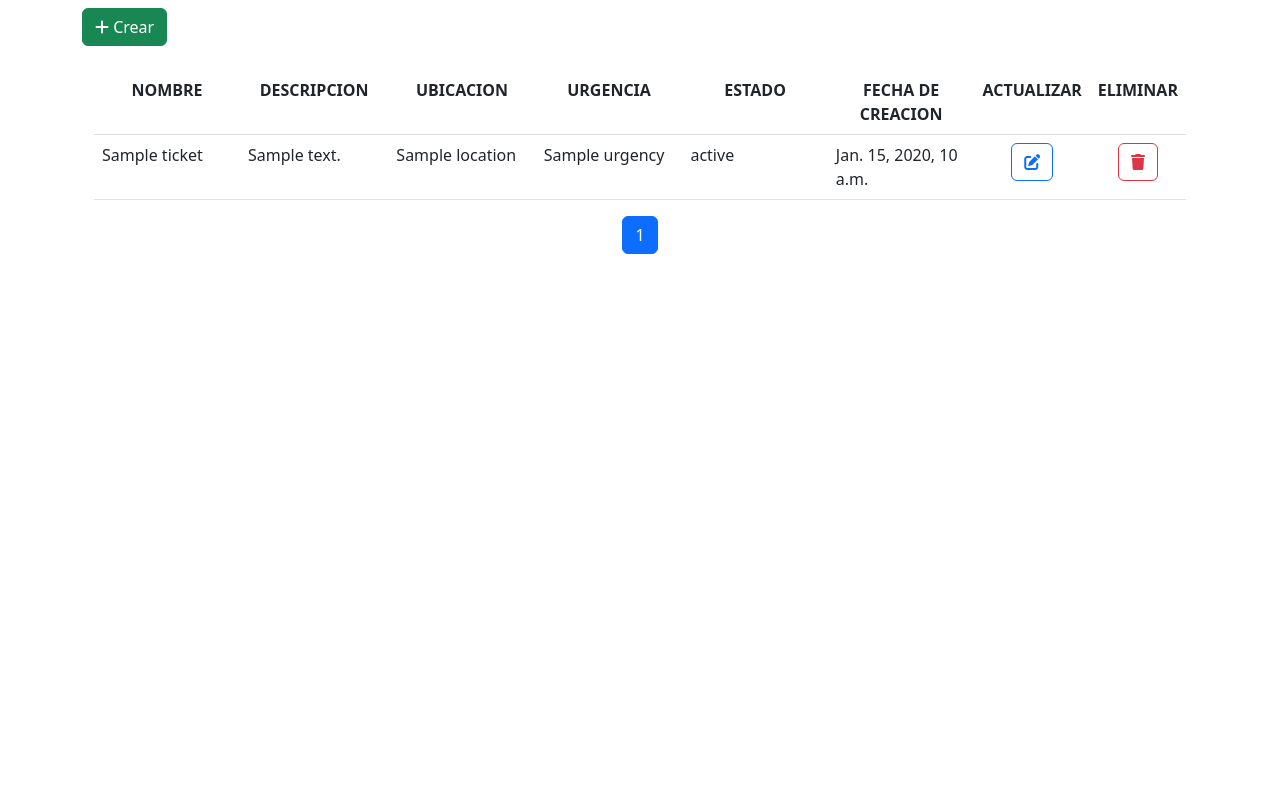
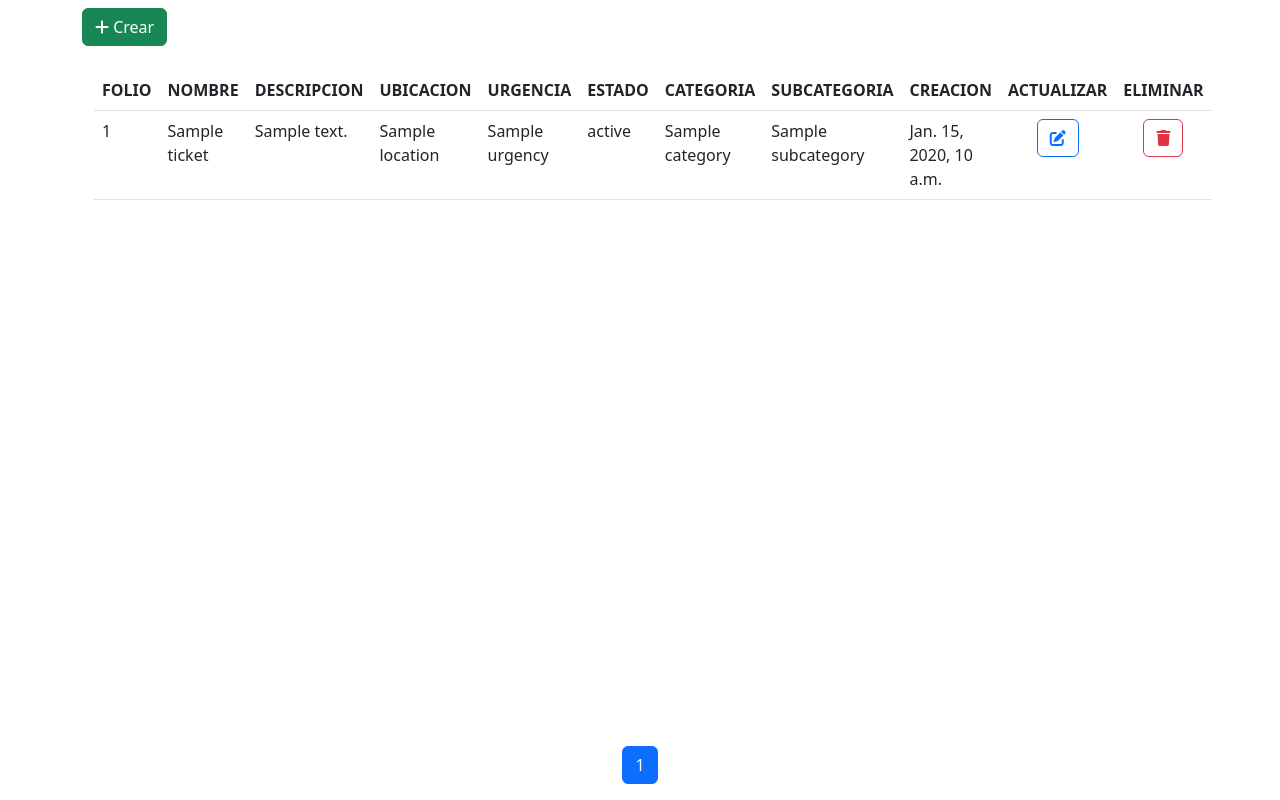
Before and after one commit to TheDeivit/TicketIAProject, a Django app: template ticket/templates/ticket/index.html in a window 1280 px wide. Run offline with Django 3.2, Linux system fonts and the light colour scheme; the template is opened without the code that fills it: most values are stand-ins (such as "Sample title", 1, 10 or a date in 2020); form fields are guessed from the names that the template uses; parts of the project's set-up code (start-up, migrations or seed data) failed here and were passed over; some libraries are stand-ins or nearby versions.

Commit message:
Se agrega folio

```diff
--- a/ticket/forms.py
+++ b/ticket/forms.py
@@ -15,7 +15,7 @@ class TicketForm(forms.ModelForm):
 
     class Meta:
         model = Ticket
-        fields= ('name', 'content', 'location', 'urgency', 'status')
+        fields= ('name', 'content', 'location', 'urgency', 'status', 'category', 'subcategory')
 
     def is_valid(self):
 
@@ -23,6 +23,8 @@ class TicketForm(forms.ModelForm):
         self.data['location'] = ObjectId(self.data['location'])
         self.data['urgency'] = ObjectId(self.data['urgency'])
         self.data['status'] = ObjectId(self.data['status'])
+        self.data['category'] = ObjectId(self.data['category'])
+        self.data['subcategory'] = ObjectId(self.data['subcategory'])
 
         valid = super(TicketForm, self).is_valid()
 
--- a/ticket/static/owncss/css/table.min.css
+++ b/ticket/static/owncss/css/table.min.css
@@ -15,7 +15,3 @@
   text-overflow: ellipsis;
   position: absolute;
 }
-
-.row-high-urgency {
-  background-color: red;
-}
--- a/ticket/templates/base.html
+++ b/ticket/templates/base.html
@@ -13,6 +13,9 @@
 
     <link href="https://cdn.jsdelivr.net/npm/bootstrap@5.2.3/dist/css/bootstrap.min.css" rel="stylesheet">
     <script src="https://cdn.jsdelivr.net/npm/bootstrap@5.2.3/dist/js/bootstrap.bundle.min.js"></script>
+    <script src="https://code.jquery.com/jquery-3.6.0.min.js"></script>
+
+
 
 
 
--- a/ticket/templates/partials/pagination.html
+++ b/ticket/templates/partials/pagination.html
@@ -1,4 +1,4 @@
-<ul class="pagination mt-3 justify-content-center">
+<ul class="pagination mt-3 justify-content-center" style="position: absolute; bottom: 0; left: 0; right: 0; padding: 0px;">
         {% if page_obj.has_previous %}
         <li class="page-item">
             <a class="page-link" href="?page=1"><i class="fa fa-angles-left"></i></a>
--- a/ticket/templates/ticket/index.html
+++ b/ticket/templates/ticket/index.html
@@ -5,22 +5,28 @@
 <div class="container mt-3">
   <table class="table table-hover">
     <tr>
+        <th class="icon-column">FOLIO</th>
         <th class="icon-column">NOMBRE</th>
         <th class="icon-column">DESCRIPCION</th>
         <th class="icon-column">UBICACION</th>
         <th class="icon-column">URGENCIA</th>
         <th class="icon-column">ESTADO</th>
-        <th class="icon-column">FECHA DE CREACION</th>
+        <th class="icon-column">CATEGORIA</th>
+        <th class="icon-column">SUBCATEGORIA</th>
+        <th class="icon-column">CREACION</th>
         <th class="icon-column">ACTUALIZAR</th>
         <th class="icon-column">ELIMINAR</th>
     </tr>
     {% for t in tickets %}
     <tr>
+        <td class="text-column">{{ t.pk }}</td>
         <td class="text-column">{{ t.name }}</td>
         <td class="text-column">{{ t.content }}</td>
         <td class="text-column">{{ t.location }}</td>
         <td class="text-column">{{ t.urgency }}</td>
         <td class="text-column">{{ t.status }}</td>
+        <td class="text-column">{{ t.category }}</td>
+        <td class="text-column">{{ t.subcategory }}</td>
         <td class="text-column">{{ t.created_at }}</td>
         <td class="icon-column"><button
             class="btn btn-outline-primary float-right" data-bs-toggle="modal" data-bs-target="#saveModal" data-bs-id="{{ t.pk }}" data-bs-name="{{ t.name }}">
@@ -87,13 +93,14 @@
           <label for="id_status">Estado:<span style="color:red"> *</span></label>
           {{ form.status }}
 
-          <!-- DROP DOWN DE OPCIONES
-        <select>
-          {% for item in dropdown_data %}
-              <option>{{ item }}</option>
-          {% endfor %}
-        </select>
-        -->
+          {% include 'partials/form_error_field.html' with errors=form.category.errors %}
+          <label for="id_category">Categoria:<span style="color:red"> *</span></label>
+          {{ form.category }}
+
+          {% include 'partials/form_error_field.html' with errors=form.subcategory.errors %}
+          <label for="id_subcategory">Subcategoria:<span style="color:red"> *</span></label>
+          {{ form.subcategory }}
+
       </div>
         <div class="modal-footer"> <button type="button" class="btn btn-secondary" data-bs-dismiss="modal" class title="Cancelar"><i class="fa fa-cancel"></i></button>
           <button type="submit" class="btn btn-primary" title="Guardar"><i class="fa fa-save"></i></button>
--- a/ticket/urls.py
+++ b/ticket/urls.py
@@ -9,5 +9,5 @@ urlpatterns = [
     path('ticket/add', views.add, name='add'),
     path('ticket/update/<str:pk>', views.update, name='update'),
     path('ticket/delete/<str:pk>', views.delete, name='delete'),
-    path('ticket/j-get-ticket-by-id/<str:pk>', views.jgetTicketId)
+    path('ticket/j-get-ticket-by-id/<str:pk>', views.jgetTicketId),
 ]
```
Also changed, not shown: ticket/admin.py (+9 -1 lines), ticket/models.py (+10 -1 lines), ticket/views.py (+4 -19 lines), ticket/migrations/0001_initial.py.
